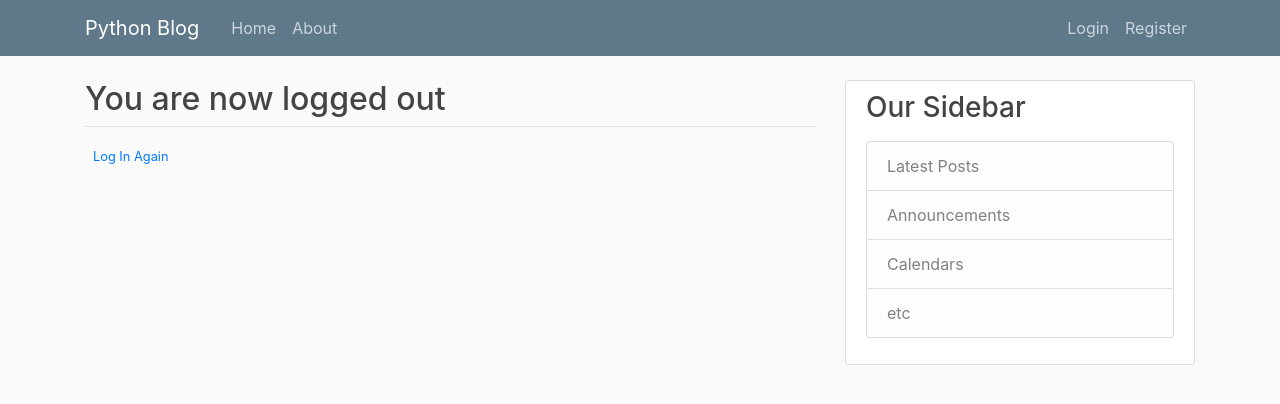
After one commit to jays-commit/Django-web-app, a Django app: template django_project/users/templates/users/logout.html in a window 1280 px wide. The commit adds this page. Shown: the top 404 px of the page. Run offline with Django 3.2, Linux system fonts and the light colour scheme; the template is opened without the code that fills it, so the values that code supplies are empty; some libraries are stand-ins or nearby versions.

Commit message:
log in and log out pages added

```diff
--- a/django_project/blog/templates/blog/base.html
+++ b/django_project/blog/templates/blog/base.html
@@ -33,8 +33,13 @@
               </div>
               <!-- Navbar Right Side -->
               <div class="navbar-nav">
-                <a class="nav-item nav-link" href="#">Login</a>
-                <a class="nav-item nav-link" href="#">Register</a>
+                {%if user.is_authenticated%}
+                  <a class="nav-item nav-link" href="{% url 'logout' %}">Logout</a>
+
+                {%else%}
+                  <a class="nav-item nav-link" href="{% url 'login' %}">Login</a>
+                  <a class="nav-item nav-link" href="{% url 'register' %}">Register</a>
+                {%endif%}
               </div>
             </div>
           </div>
--- a/django_project/django_project/settings.py
+++ b/django_project/django_project/settings.py
@@ -123,6 +123,8 @@ STATIC_URL = 'static/'
 
 CRISPY_TEMPLATE_PACK = 'bootstrap4'
 
+LOGIN_REDIRECT_URL = 'blog-home'
+
 # Default primary key field type
 # https://docs.djangoproject.com/en/4.0/ref/settings/#default-auto-field
 
--- a/django_project/django_project/urls.py
+++ b/django_project/django_project/urls.py
@@ -14,12 +14,15 @@ Including another URLconf
     2. Add a URL to urlpatterns:  path('blog/', include('blog.urls'))
 """
 from django.contrib import admin
+from django.contrib.auth import views as auth_views
 from django.urls import path, include
 from users import views as user_views
 
 urlpatterns = [
     path('admin/', admin.site.urls),
     path('register/', user_views.register, name='register'),
+    path('login/', auth_views.LoginView.as_view(template_name="users/login.html"), name='login'),
+    path('logout/', auth_views.LogoutView.as_view(template_name="users/logout.html"), name='logout'),
     path('', include("blog.urls")),
 
 
--- /dev/null
+++ b/django_project/users/templates/users/logout.html
@@ -0,0 +1,11 @@
+{% extends "blog/base.html" %}
+{%block content%}
+
+    <h2>You are now logged out </h2>
+    <div class="border-top pt-3">
+        <small class="text-muted">
+            <a class="ml-2" href="{% url 'login' %}">Log In Again</a>
+        </small>
+    </div>
+
+{% endblock content %}
--- a/django_project/users/templates/users/register.html
+++ b/django_project/users/templates/users/register.html
@@ -17,7 +17,7 @@
             </form>
             <div class="border-top pt-3">
                 <small class="text-muted">
-                    Already Have An Account? <a class="ml-2" href="#">Sign In</a>
+                    Already Have An Account? <a class="ml-2" href="{% url 'login' %}">Sign In</a>
                 </small>
             </div>
         </div>
```
Also changed, not shown: django_project/users/templates/users/login.html (added, +24 -0 lines), django_project/users/views.py (+6 -2 lines), django_project/users/templates/users/profile.py (added).
